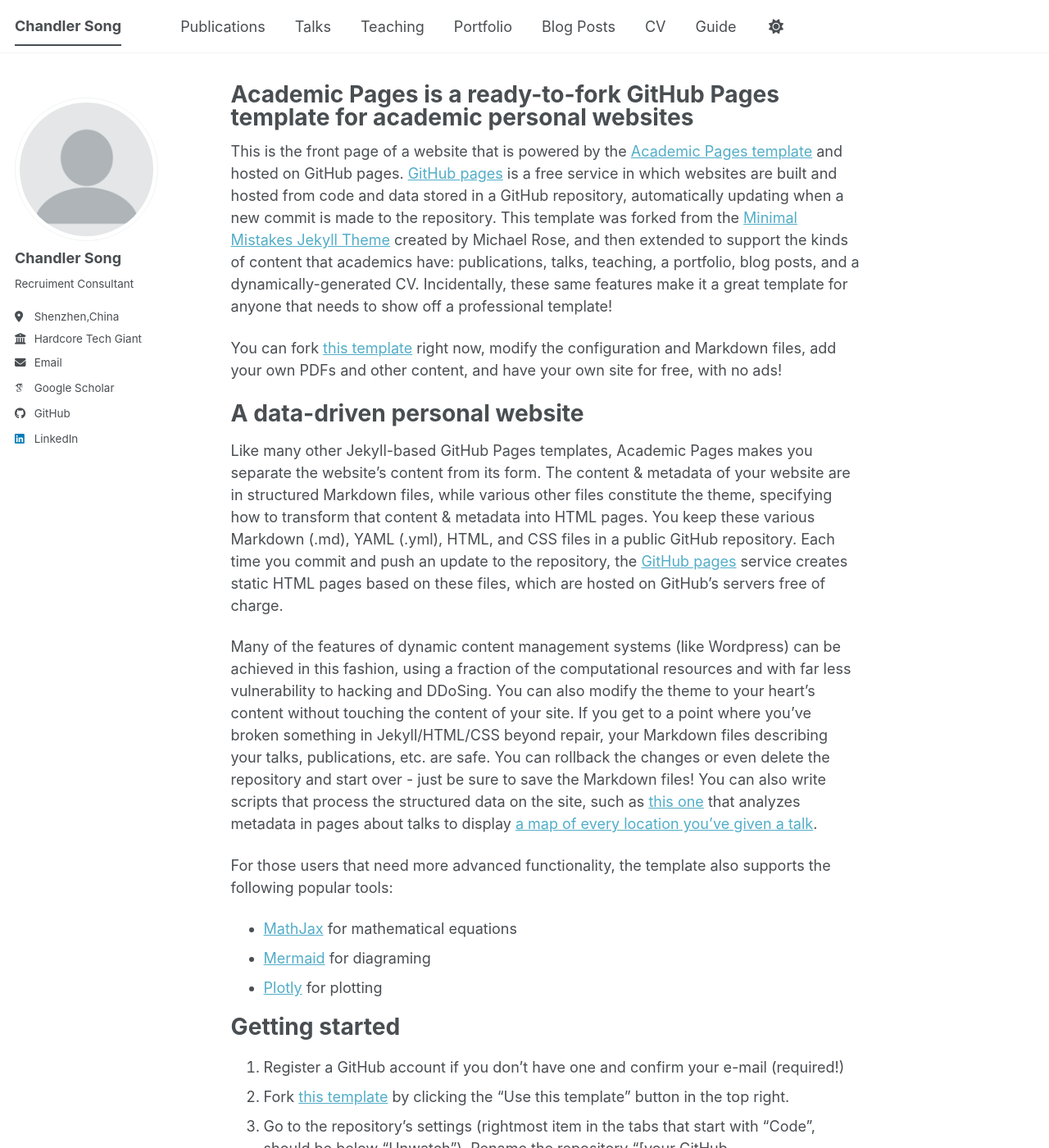
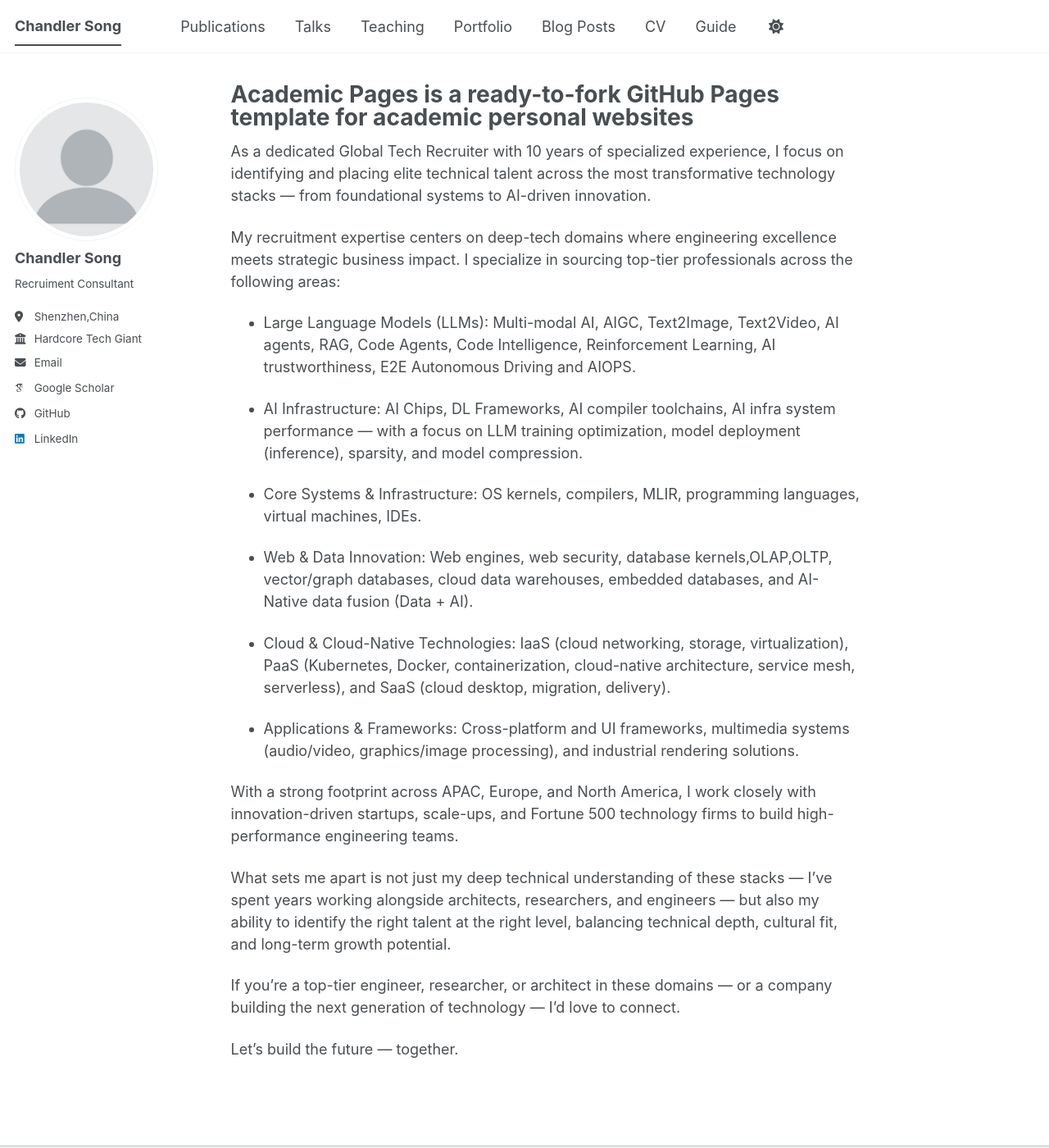
Before and after one commit to Chandler-Song/homepage, a Jekyll site: the page built from _pages/about.md, in a window 1280 px wide and 1400 px high. Shown: the whole window at 82% size. Built offline with Jekyll 4.4.1, drawn with Linux system fonts in a browser that asks for light colours; some web fonts are replaced; a script bundle is joined from its source files by our own code; library files that are not in the unit come from our copies; some of the changed text lies outside the part shown.

Commit message:
Revise about page with personal details
Updated the content to reflect personal expertise and focus areas.

```diff
--- a/_pages/about.md
+++ b/_pages/about.md
@@ -7,50 +7,26 @@ redirect_from:
   - /about.html
 ---
 
-This is the front page of a website that is powered by the [Academic Pages template](https://github.com/academicpages/academicpages.github.io) and hosted on GitHub pages. [GitHub pages](https://pages.github.com) is a free service in which websites are built and hosted from code and data stored in a GitHub repository, automatically updating when a new commit is made to the repository. This template was forked from the [Minimal Mistakes Jekyll Theme](https://mmistakes.github.io/minimal-mistakes/) created by Michael Rose, and then extended to support the kinds of content that academics have: publications, talks, teaching, a portfolio, blog posts, and a dynamically-generated CV. Incidentally, these same features make it a great template for anyone that needs to show off a professional template!
+As a dedicated Global Tech Recruiter with 10 years of specialized experience, I focus on identifying and placing elite technical talent across the most transformative technology stacks — from foundational systems to AI-driven innovation.
 
- You can fork [this template](https://github.com/academicpages/academicpages.github.io) right now, modify the configuration and Markdown files, add your own PDFs and other content, and have your own site for free, with no ads!
+My recruitment expertise centers on deep-tech domains where engineering excellence meets strategic business impact. I specialize in sourcing top-tier professionals across the following areas:
 
-A data-driven personal website
-======
-Like many other Jekyll-based GitHub Pages templates, Academic Pages makes you separate the website's content from its form. The content & metadata of your website are in structured Markdown files, while various other files constitute the theme, specifying how to transform that content & metadata into HTML pages. You keep these various Markdown (.md), YAML (.yml), HTML, and CSS files in a public GitHub repository. Each time you commit and push an update to the repository, the [GitHub pages](https://pages.github.com/) service creates static HTML pages based on these files, which are hosted on GitHub's servers free of charge.
+- Large Language Models (LLMs): Multi-modal AI, AIGC, Text2Image, Text2Video, AI agents, RAG, Code Agents, Code Intelligence, Reinforcement Learning, AI trustworthiness, E2E Autonomous Driving and AIOPS.
 
-Many of the features of dynamic content management systems (like Wordpress) can be achieved in this fashion, using a fraction of the computational resources and with far less vulnerability to hacking and DDoSing. You can also modify the theme to your heart's content without touching the content of your site. If you get to a point where you've broken something in Jekyll/HTML/CSS beyond repair, your Markdown files describing your talks, publications, etc. are safe. You can rollback the changes or even delete the repository and start over - just be sure to save the Markdown files! You can also write scripts that process the structured data on the site, such as [this one](https://github.com/academicpages/academicpages.github.io/blob/master/talkmap.ipynb) that analyzes metadata in pages about talks to display [a map of every location you've given a talk](https://academicpages.github.io/talkmap.html).
+- AI Infrastructure: AI Chips, DL Frameworks, AI compiler toolchains, AI infra system performance — with a focus on LLM training optimization, model deployment (inference), sparsity, and model compression.
 
-For those users that need more advanced functionality, the template also supports the following popular tools:
-- [MathJax](https://www.mathjax.org/) for mathematical equations
-- [Mermaid](https://mermaid.js.org/) for diagraming
-- [Plotly](https://plotly.com/javascript/) for plotting
+- Core Systems & Infrastructure: OS kernels, compilers, MLIR, programming languages, virtual machines, IDEs.
 
-Getting started
-======
-1. Register a GitHub account if you don't have one and confirm your e-mail (required!)
-1. Fork [this template](https://github.com/academicpages/academicpages.github.io) by clicking the "Use this template" button in the top right.
-1. Go to the repository's settings (rightmost item in the tabs that start with "Code", should be below "Unwatch"). Rename the repository "[your GitHub username].github.io", which will also be your website's URL.
-1. Set site-wide configuration and create content & metadata (see below -- also see [this set of diffs](https://archive.is/3TPas) showing what files were changed to set up [an example site](https://getorg-testacct.github.io) for a user with the username "getorg-testacct")
-1. Upload any files (like PDFs, .zip files, etc.) to the files/ directory. They will appear at https://[your GitHub username].github.io/files/example.pdf.
-1. Check status by going to the repository settings, in the "GitHub pages" section
+- Web & Data Innovation: Web engines, web security, database kernels,OLAP,OLTP, vector/graph databases, cloud data warehouses, embedded databases, and AI-Native data fusion (Data + AI).
 
-Site-wide configuration
-------
-The main configuration file for the site is in the base directory in [_config.yml](https://github.com/academicpages/academicpages.github.io/blob/master/_config.yml), which defines the content in the sidebars and other site-wide features. You will need to replace the default variables with ones about yourself and your site's github repository. The configuration file for the top menu is in [_data/navigation.yml](https://github.com/academicpages/academicpages.github.io/blob/master/_data/navigation.yml). For example, if you don't have a portfolio or blog posts, you can remove those items from that navigation.yml file to remove them from the header.
+- Cloud & Cloud-Native Technologies: IaaS (cloud networking, storage, virtualization), PaaS (Kubernetes, Docker, containerization, cloud-native architecture, service mesh, serverless), and SaaS (cloud desktop, migration, delivery).
 
-Create content & metadata
-------
-For site content, there is one Markdown file for each type of content, which are stored in directories like _publications, _talks, _posts, _teaching, or _pages. For example, each talk is a Markdown file in the [_talks directory](https://github.com/academicpages/academicpages.github.io/tree/master/_talks). At the top of each Markdown file is structured data in YAML about the talk, which the theme will parse to do lots of cool stuff. The same structured data about a talk is used to generate the list of talks on the [Talks page](https://academicpages.github.io/talks), each [individual page](https://academicpages.github.io/talks/2012-03-01-talk-1) for specific talks, the talks section for the [CV page](https://academicpages.github.io/cv), and the [map of places you've given a talk](https://academicpages.github.io/talkmap.html) (if you run this [python file](https://github.com/academicpages/academicpages.github.io/blob/master/talkmap.py) or [Jupyter notebook](https://github.com/academicpages/academicpages.github.io/blob/master/talkmap.ipynb), which creates the HTML for the map based on the contents of the _talks directory).
+- Applications & Frameworks: Cross-platform and UI frameworks, multimedia systems (audio/video, graphics/image processing), and industrial rendering solutions.
 
-**Markdown generator**
+With a strong footprint across APAC, Europe, and North America, I work closely with innovation-driven startups, scale-ups, and Fortune 500 technology firms to build high-performance engineering teams.
 
-The repository includes [a set of Jupyter notebooks](https://github.com/academicpages/academicpages.github.io/tree/master/markdown_generator
-) that converts a CSV containing structured data about talks or presentations into individual Markdown files that will be properly formatted for the Academic Pages template. The sample CSVs in that directory are the ones I used to create my own personal website at stuartgeiger.com. My usual workflow is that I keep a spreadsheet of my publications and talks, then run the code in these notebooks to generate the Markdown files, then commit and push them to the GitHub repository.
+What sets me apart is not just my deep technical understanding of these stacks — I’ve spent years working alongside architects, researchers, and engineers — but also my ability to identify the right talent at the right level, balancing technical depth, cultural fit, and long-term growth potential.
 
-How to edit your site's GitHub repository
-------
-Many people use a git client to create files on their local computer and then push them to GitHub's servers. If you are not familiar with git, you can directly edit these configuration and Markdown files directly in the github.com interface. Navigate to a file (like [this one](https://github.com/academicpages/academicpages.github.io/blob/master/_talks/2012-03-01-talk-1.md) and click the pencil icon in the top right of the content preview (to the right of the "Raw | Blame | History" buttons). You can delete a file by clicking the trashcan icon to the right of the pencil icon. You can also create new files or upload files by navigating to a directory and clicking the "Create new file" or "Upload files" buttons.
+If you're a top-tier engineer, researcher, or architect in these domains — or a company building the next generation of technology — I’d love to connect.
 
-Example: editing a Markdown file for a talk
-![Editing a Markdown file for a talk](/images/editing-talk.png)
-
-For more info
-------
-More info about configuring Academic Pages can be found in [the guide](https://academicpages.github.io/markdown/), the [growing wiki](https://github.com/academicpages/academicpages.github.io/wiki), and you can always [ask a question on GitHub](https://github.com/academicpages/academicpages.github.io/discussions). The [guides for the Minimal Mistakes theme](https://mmistakes.github.io/minimal-mistakes/docs/configuration/) (which this theme was forked from) might also be helpful.
+Let’s build the future — together.
```
